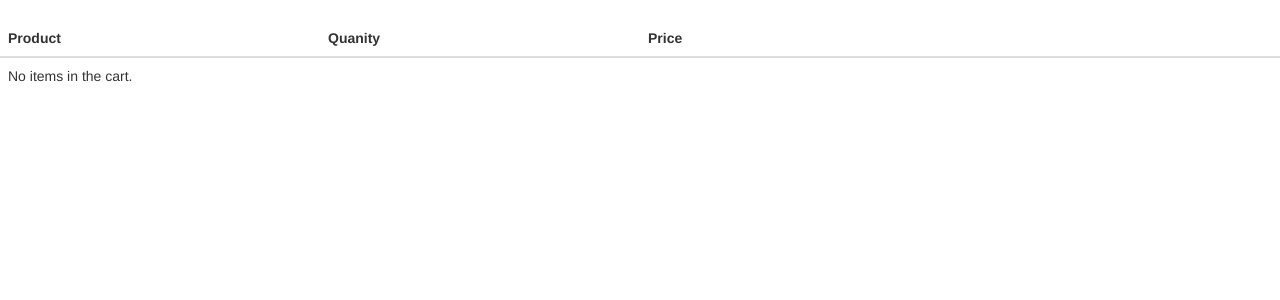
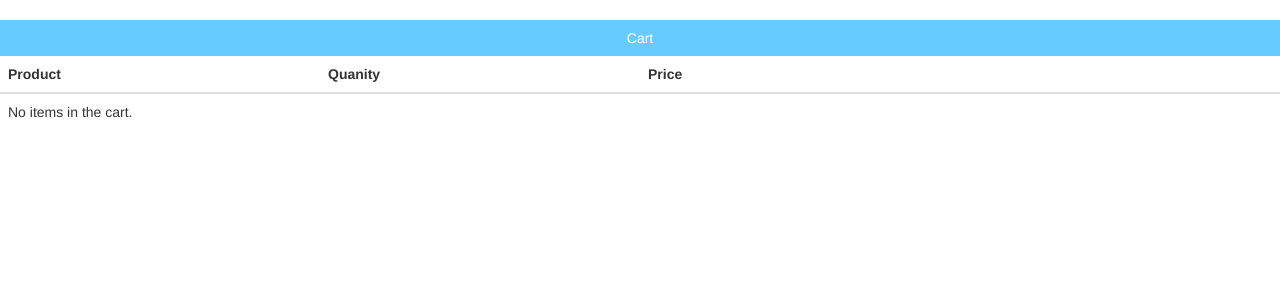
Before and after one commit to johnnyli91/order-system, a Django app: page /order/cart/ in a window 1280 px wide. Shown: the part 52-352 px from the top of the page. Run offline with Django 3.2, Linux system fonts and the light colour scheme; parts of the project's set-up code (start-up, migrations or seed data) failed here and were passed over; some libraries are stand-ins or nearby versions.

Commit message:
changed styling

```diff
--- a/order/templates/order/cart.html
+++ b/order/templates/order/cart.html
@@ -2,6 +2,7 @@
 
 {% block content %}
     <table class="table">
+        <caption class="table-caption">Cart</caption>
         <thead>
             <th>Product</th>
             <th>Quanity</th>
--- a/order/templates/order/web_order_menu.html
+++ b/order/templates/order/web_order_menu.html
@@ -3,7 +3,7 @@
 {% block content %}
     {% for category in categories %}
         <table class="table">
-            <caption class="category">{{ category.name }}</caption>
+            <caption class="table-caption">{{ category.name }}</caption>
             <thead>
                 <th>Product</th>
                 <th>Price</th>
--- a/order/views.py
+++ b/order/views.py
@@ -19,6 +19,7 @@ def get_menu(request):
 
     menu = {"categories": category_data['data']}
 
+    # Sort the products based on their id_category
     sorted_products = {}
     for product in product_data['data']:
         try:
@@ -26,6 +27,7 @@ def get_menu(request):
         except KeyError:
             sorted_products[product['id_category']] = [product]
 
+    # Matches the sorted products with the corresponding categories
     for category in menu["categories"]:
         category['products'] = sorted_products[category['id']]
 
--- a/static/style.css
+++ b/static/style.css
@@ -6,8 +6,8 @@
     cursor: pointer;
 }
 
-.category {
-    background-color: #bfbfbf;
+.table-caption {
+    background-color: #66ccff;
     text-align: center;
     color: #ffffff;
 }
```
